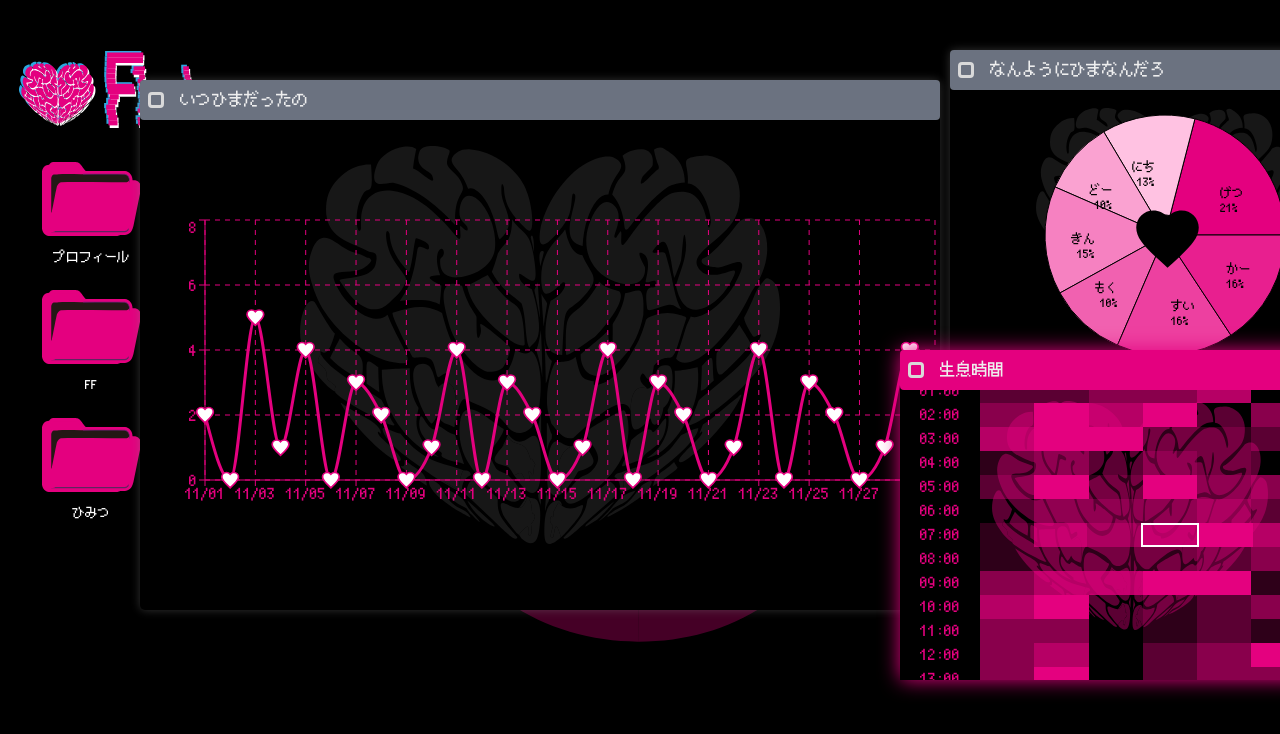
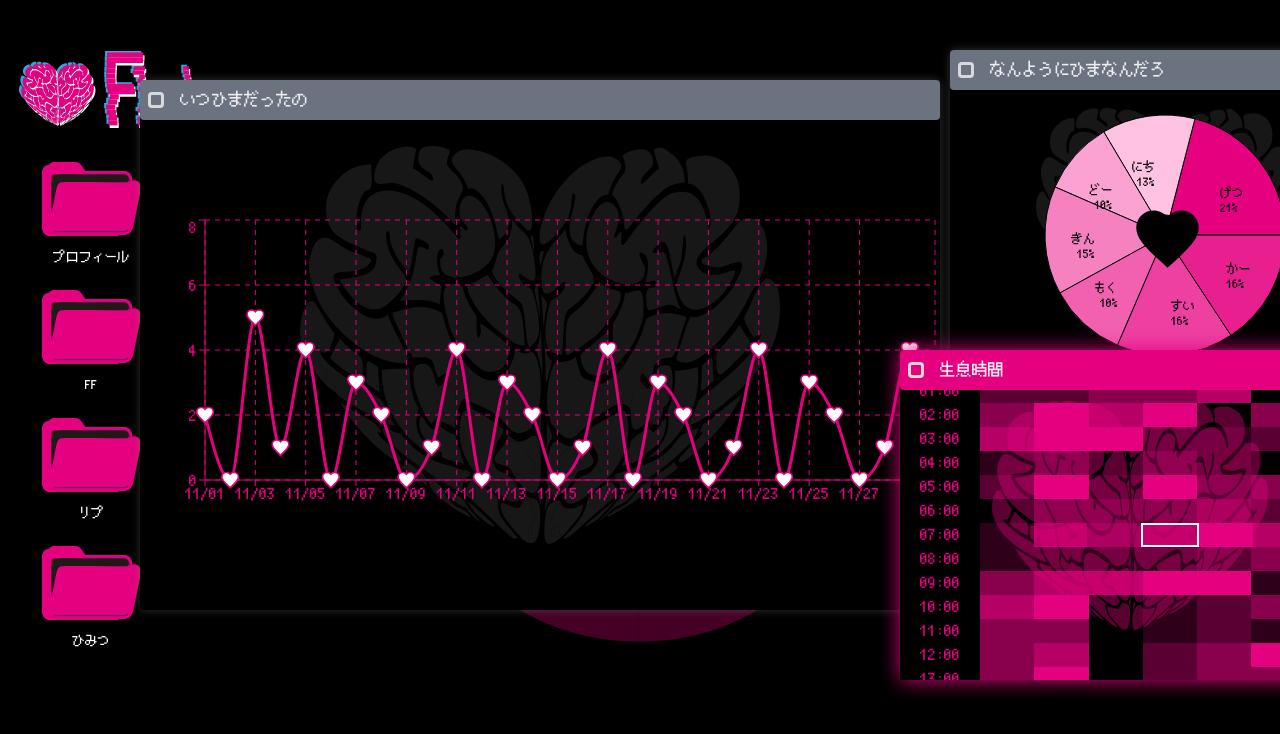
Before and after one commit to y4asse/flehmen, a Next.js app in the folder frontend/: page / in a window 1280 px wide. Shown: the top 734 px of the page. Built offline with nearby package versions, Linux system fonts and the light colour scheme; a web font is replaced by a local one.

Commit message:
feat:reply root

```diff
--- a/frontend/src/components/layout/BackGround.tsx
+++ b/frontend/src/components/layout/BackGround.tsx
@@ -6,6 +6,7 @@ import Image from "next/image";
 const homeItems = [
   { name: "プロフィール", href: "/profile" },
   { name: "FF", href: "/ff" },
+  { name: "リプ", href: "/reply" },
   { name: "ひみつ", href: "/secret" },
 ];
 
```
